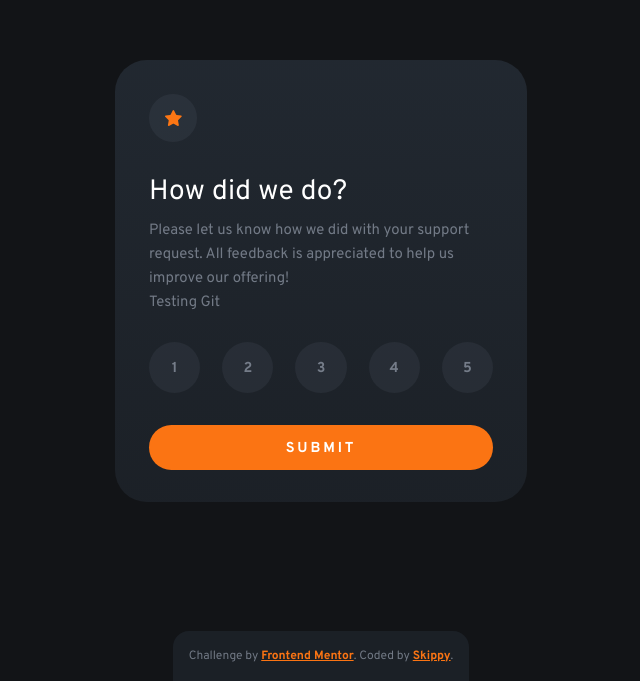
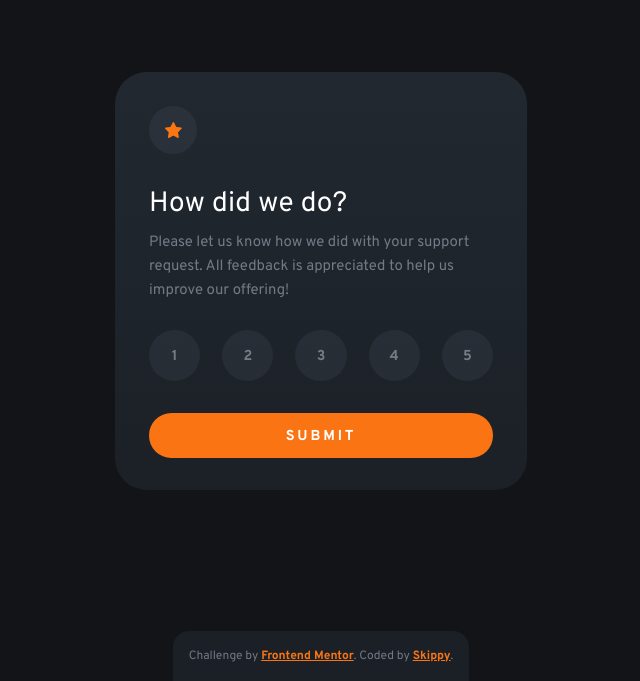
Before and after one commit to skippysworld/Interactive-Rating-Component, a plain HTML site: page index.html in a window 1280 px wide. Shown: the part 119-800 px from the top of the page, without its empty margins (319-959 px from the left). Drawn offline with Linux system fonts and the light colour scheme.

Commit message:
Playing with Git via Terminal

```diff
--- a/index.html
+++ b/index.html
@@ -25,7 +25,6 @@
           Please let us know how we did with your support request. All feedback
           is appreciated to help us improve our offering!
         </p>
-        <p>Testing Git</p>
         <form action="/" method="post">
           <div class="rating-values">
             <input type="button" value="1" class="rating-value" />
```
